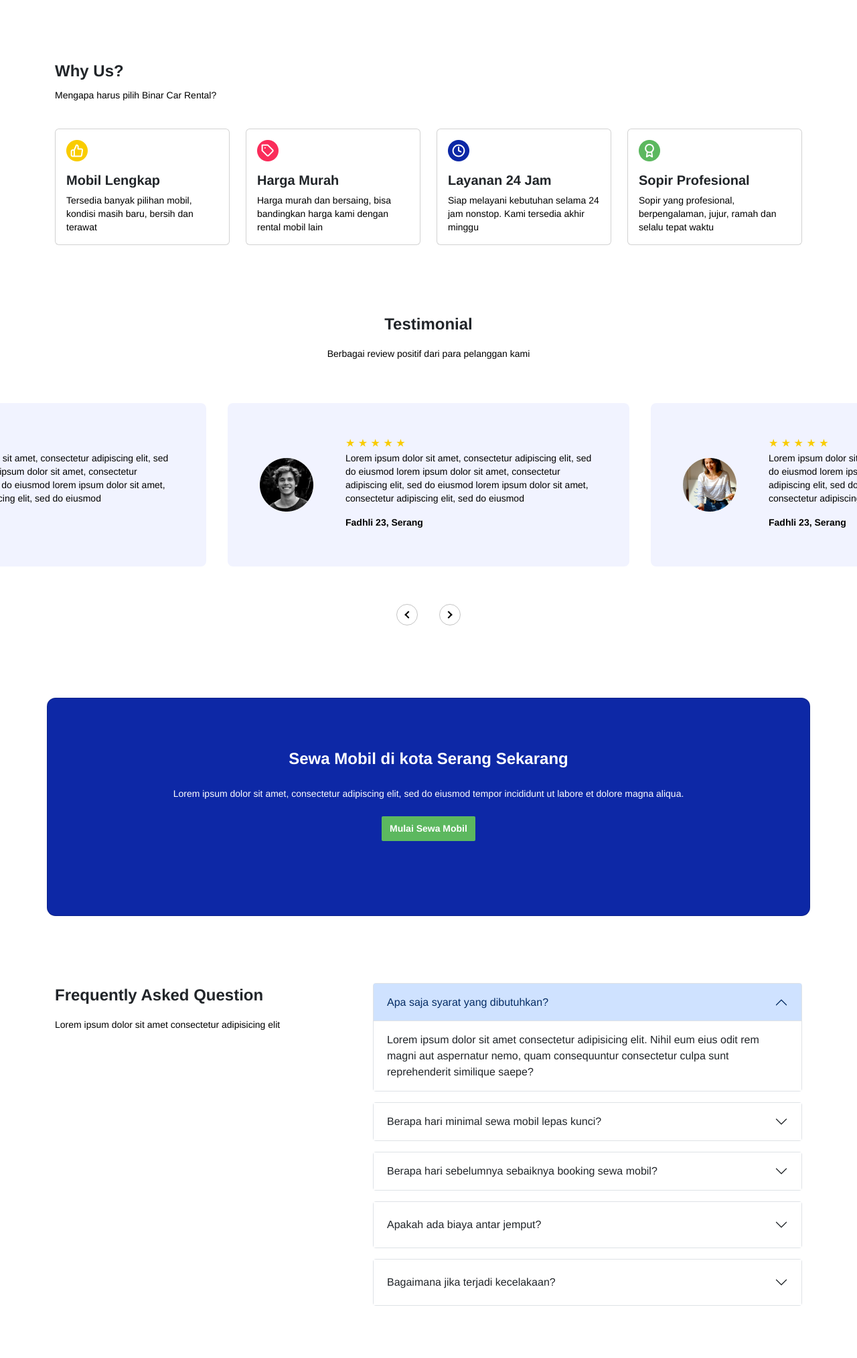
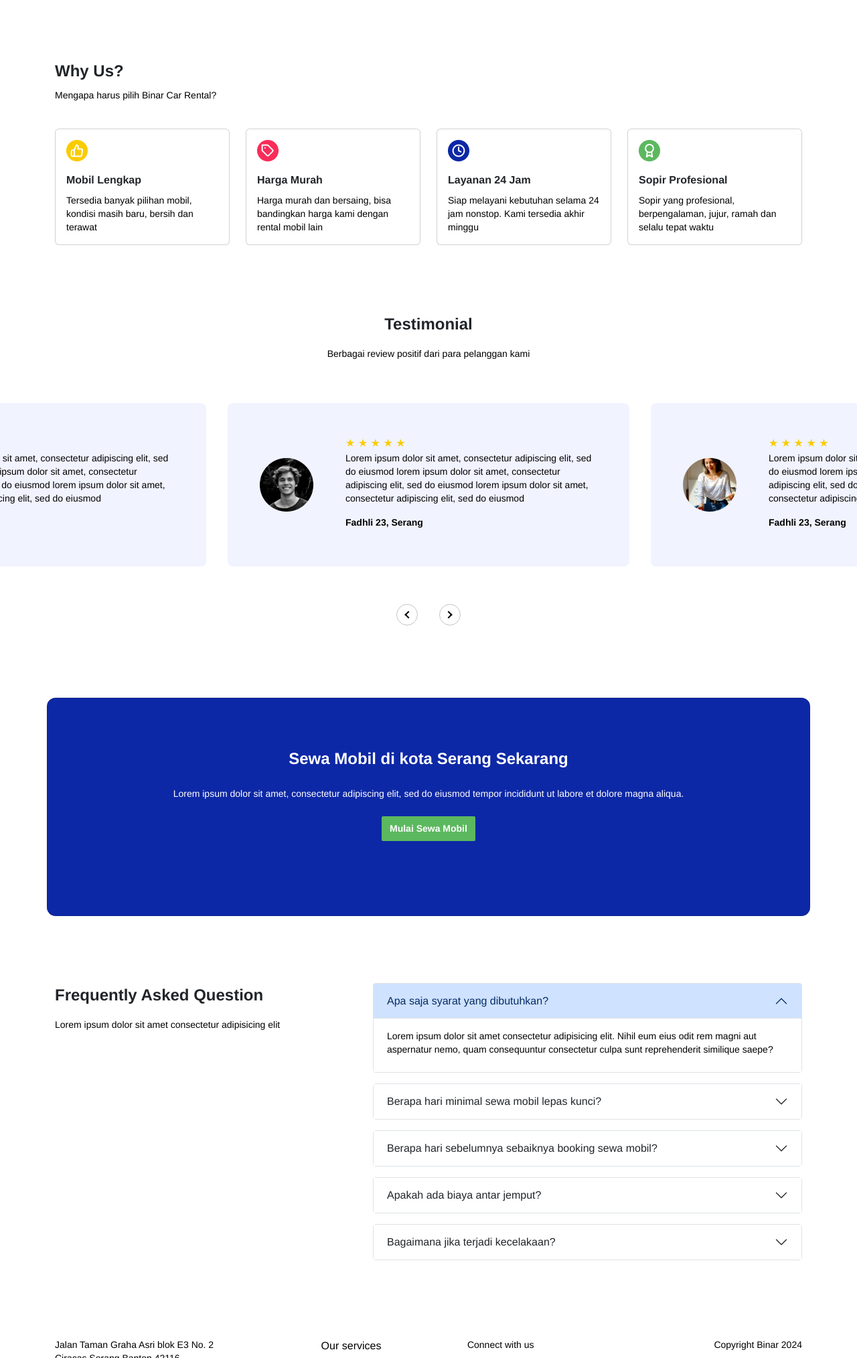
Before and after one commit to alreagon/FSW-Challange02, a plain HTML site: page index.html in a window 1280 px wide. Shown: the part 973-3001 px from the top of the page at 67% size. Drawn offline with nearby package versions, Linux system fonts and the light colour scheme; a script that the page names is missing.

Commit message:
clearing the code

```diff
--- a/index.html
+++ b/index.html
@@ -13,20 +13,18 @@
   <!-- AOS -->
   <link rel="stylesheet" href="https://unpkg.com/aos@next/dist/aos.css" />
 
-  <!-- swiper js css bundle -->
+  <!-- Swiper js css bundle -->
   <link rel="stylesheet" href="https://cdn.jsdelivr.net/npm/swiper@11/swiper-bundle.min.css" />
+
   <!-- Local CSS -->
   <link rel="stylesheet" href="/styles/css/style.css" />
 </head>
 
 <body id="home">
-
   <!-- Header start -->
   <header id="head">
-
     <!-- Start navbar -->
     <nav id="navbar" class="navbar navbar-expand-lg fixed-top data ">
-      <!-- <nav id="navbar" class="navbar navbar-expand-lg navbar-light fixed-top mask-custom shadow-0 data"> -->
       <div class="container">
         <a class="navbar-brand ms-0" href="#"><img id="logo" src="/assets/image/logo.png" alt="BCR Logo" /></a>
         <button class="navbar-toggler " type="button" data-bs-toggle="offcanvas"
@@ -87,8 +85,9 @@
     <!-- Hero-section End -->
   </header>
   <!-- Header end -->
+
+
   <main>
-
     <!-- Our-service Start-->
     <section id="our-service">
       <div class="container">
@@ -146,7 +145,7 @@
             <div class="card card-why-us">
               <div class="card-body">
                 <img src="assets/image/icon_complete.png" width="32px" />
-                <h5 class="card-title mt-3 fw-bold">Mobil Lengkap</h5>
+                <h3 class="card-title mt-3 fw-bold">Mobil Lengkap</h3>
                 <p class="card-text">
                   Tersedia banyak pilihan mobil, kondisi masih baru, bersih
                   dan terawat
@@ -159,7 +158,7 @@
             <div class="card card-why-us">
               <div class="card-body">
                 <img src="assets/image/icon_price.png" width="32px" />
-                <h5 class="card-title mt-3 fw-bold">Harga Murah</h5>
+                <h3 class="card-title mt-3 fw-bold">Harga Murah</h3>
                 <p class="card-text">
                   Harga murah dan bersaing, bisa bandingkan harga kami dengan
                   rental mobil lain
@@ -172,7 +171,7 @@
             <div class="card card-why-us">
               <div class="card-body">
                 <img src="assets/image/icon_24hrs.png" width="32px" />
-                <h5 class="card-title mt-3 fw-bold">Layanan 24 Jam</h5>
+                <h3 class="card-title mt-3 fw-bold">Layanan 24 Jam</h3>
                 <p class="card-text">
                   Siap melayani kebutuhan selama 24 jam nonstop. Kami
                   tersedia akhir minggu
@@ -185,7 +184,7 @@
             <div class="card card-why-us">
               <div class="card-body">
                 <img src="assets/image/icon_professional.png" width="32px" />
-                <h5 class="card-title mt-3 fw-bold">Sopir Profesional</h5>
+                <h3 class="card-title mt-3 fw-bold">Sopir Profesional</h3>
                 <p class="card-text">
                   Sopir yang profesional, berpengalaman, jujur, ramah dan
                   selalu tepat waktu
@@ -348,94 +347,100 @@
       <div class="container">
         <div class="row">
           <div class="col-lg-5 col-md-5 col-sm-12 col-xs-12 title-faq-section">
-            <h2 class="fw-bold pb-2" data-aos="fade-right" data-aos-duration="1000">Frequently Asked Question</h2>
-            <p class="pb-2" data-aos-delay="200" data-aos="fade-right" data-aos-duration="1000">
+            <h2 class="faq-h2 fw-bold pb-2" data-aos="fade-right" data-aos-duration="1000">Frequently Asked Question
+            </h2>
+            <p class="faq-p pb-2" data-aos-delay="200" data-aos="fade-right" data-aos-duration="1000">
               Lorem ipsum dolor sit amet consectetur adipisicing elit
             </p>
           </div>
           <div class="col-lg-7 col-md-7 col-sm-12 col-xs-12">
             <div class="accordion accordion-flush" id="accordionExample">
               <div class="accordion-item border rounded-1 " data-aos="fade-down" data-aos-duration="1000">
-                <h3 class="accordion-header " id="headingOne">
+                <h4 class="accordion-header " id="headingOne">
                   <button class="accordion-button" type="button" data-bs-toggle="collapse" data-bs-target="#collapseOne"
                     aria-expanded="true" ria-controls="collapseOne">Apa saja syarat yang dibutuhkan?</button>
-                </h3>
+                </h4>
                 <div id="collapseOne" class="accordion-collapse collapse show" aria-labelledby="headingOne"
                   data-bs-parent="#accordionExample">
                   <div class="accordion-body">
-                    Lorem ipsum dolor sit amet consectetur adipisicing elit.
+                    <h5>Lorem ipsum dolor sit amet consectetur adipisicing elit.
                       Nihil eum eius odit rem magni aut aspernatur nemo, quam
                       consequuntur consectetur culpa sunt reprehenderit
                       similique saepe?
+                    </h5>
                   </div>
                 </div>
               </div>
               <div class="accordion-item border rounded-1" data-aos-delay="100" data-aos="fade-down"
                 data-aos-duration="1000">
-                <h3 class="accordion-header" id="headingTwo">
+                <h4 class="accordion-header" id="headingTwo">
                   <button class="accordion-button collapsed" type="button" data-bs-toggle="collapse"
                     data-bs-target="#collapseTwo" aria-expanded="false" aria-controls="collapseTwo"> Berapa hari minimal
                     sewa mobil lepas kunci?</button>
-                </h3>
+                </h4>
                 <div id="collapseTwo" class="accordion-collapse collapse" aria-labelledby="headingTwo"
                   data-bs-parent="#accordionExample">
                   <div class="accordion-body">
-                    Lorem ipsum dolor sit amet consectetur adipisicing elit.
+                    <h5>Lorem ipsum dolor sit amet consectetur adipisicing elit.
                       Nihil eum eius odit rem magni aut aspernatur nemo, quam
                       consequuntur consectetur culpa sunt reprehenderit
                       similique saepe?
+                    </h5>
                   </div>
                 </div>
               </div>
               <div class="accordion-item border rounded-1" data-aos-delay="200" data-aos="fade-down"
                 data-aos-duration="1000">
-                <h3 class="accordion-header" id="headingThree"><button class="accordion-button collapsed" type="button"
+                <h4 class="accordion-header" id="headingThree"><button class="accordion-button collapsed" type="button"
                     data-bs-toggle="collapse" data-bs-target="#collapseThree" aria-expanded="false"
                     aria-controls="collapseThree"> Berapa hari sebelumnya sebaiknya booking sewa mobil?</button>
-                </h3>
+                </h4>
                 <div id="collapseThree" class="accordion-collapse collapse" aria-labelledby="headingThree"
                   data-bs-parent="#accordionExample">
                   <div class="accordion-body">
-                    Lorem ipsum dolor sit amet consectetur adipisicing elit.
+                    <h5>Lorem ipsum dolor sit amet consectetur adipisicing elit.
                       Nihil eum eius odit rem magni aut aspernatur nemo, quam
                       consequuntur consectetur culpa sunt reprehenderit
                       similique saepe?
+                    </h5>
                   </div>
                 </div>
               </div>
               <div class="accordion-item border rounded-1" data-aos-delay="300" data-aos="fade-down"
                 data-aos-duration="1000">
-                <h2 class="accordion-header" id="headingFour">
+                <h4 class="accordion-header" id="headingFour">
                   <button class="accordion-button collapsed" type="button" data-bs-toggle="collapse"
                     data-bs-target="#collapseFour" aria-expanded="false" aria-controls="collapseFour">
                     Apakah ada biaya antar jemput?
                   </button>
-                </h2>
+                </h4>
                 <div id="collapseFour" class="accordion-collapse collapse" aria-labelledby="headingFour"
                   data-bs-parent="#accordionExample">
                   <div class="accordion-body">
-                    Lorem ipsum dolor sit amet consectetur adipisicing elit.
+                    <h5>Lorem ipsum dolor sit amet consectetur adipisicing elit.
                       Nihil eum eius odit rem magni aut aspernatur nemo, quam
                       consequuntur consectetur culpa sunt reprehenderit
                       similique saepe?
+                    </h5>
                   </div>
                 </div>
               </div>
               <div class="accordion-item border rounded-1" data-aos-delay="400" data-aos="fade-down"
                 data-aos-duration="1000">
-                <h2 class="accordion-header" id="headingFive">
+                <h4 class="accordion-header" id="headingFive">
                   <button class="accordion-button collapsed" type="button" data-bs-toggle="collapse"
                     data-bs-target="#collapseFive" aria-expanded="false" aria-controls="collapseFive">
                     Bagaimana jika terjadi kecelakaan?
                   </button>
-                </h2>
+                </h4>
                 <div id="collapseFive" class="accordion-collapse collapse" aria-labelledby="headingFive"
                   data-bs-parent="#accordionExample">
                   <div class="accordion-body">
-                    Lorem ipsum dolor sit amet consectetur adipisicing elit.
+                    <h5>Lorem ipsum dolor sit amet consectetur adipisicing elit.
                       Nihil eum eius odit rem magni aut aspernatur nemo, quam
                       consequuntur consectetur culpa sunt reprehenderit
                       similique saepe?
+                    </h5>
                   </div>
                 </div>
               </div>
@@ -447,11 +452,13 @@
     <!-- FAQ End -->
 
   </main>
+
+
   <!-- Footer Start -->
   <footer id="footer-section">
     <div class="container-md d-flex flex-column flex-lg-row justify-content-between footer-container">
       <div class="address footer-child">
-        <p>Jalan Taman Graha Asri blok E3 No. 2<br>Ciracas Serang Banten 42110</p>
+        <p>Jalan Taman Graha Asri blok E3 No. 2<br>Ciracas Serang Banten 42116</p>
         <p>binarcarrental@gmail.com</p>
         <p>081-233-334-808</p>
       </div>
--- a/styles/css/style.css
+++ b/styles/css/style.css
@@ -5,6 +5,7 @@
 }
 
 body {
+  min-height: 100vh;
   overflow: hidden;
   overflow-y: scroll;
   scroll-behavior: smooth;
@@ -34,6 +35,13 @@ h4 {
   font-size: 14px;
   font-weight: bold;
   font-weight: 700;
+  line-height: 20px;
+  color: black;
+}
+
+h5 {
+  font-size: 14px;
+  font-weight: normal;
   line-height: 20px;
   color: black;
 }
@@ -124,7 +132,6 @@ section {
 }
 
 /* Content Distance */
-
 .jumbotron {
   padding-top: 80px;
   margin-bottom: 100px;
@@ -242,7 +249,7 @@ section {
   transform: rotate(180deg);
 }
 
-/* banner */
+/* Banner */
 
 .cta-banner {
   text-align: center;
@@ -255,8 +262,8 @@ section {
 
 /* Footer */
 footer {
-  margin-bottom: 100px;
   margin-top: 100px;
+  min-height: 40vh;
 }
 
 .footer {
@@ -295,7 +302,6 @@ footer {
   color: #0d28a6;
   text-decoration: double;
 }
-/* Footer end */
 
 /* Responsif */
 
@@ -338,6 +344,7 @@ footer {
 
   img#jumbo {
     margin-right: 0%;
+    margin-top: 24px;
   }
 
   #service-img {
@@ -370,7 +377,6 @@ footer {
   }
 
   /* Testimonial section */
-
   .carousel-card {
     flex-direction: column;
   }
@@ -421,6 +427,14 @@ footer {
     height: 400px;
   }
 
+  /* FAQ section */
+  .faq-h2 {
+    text-align: center;
+  }
+  .faq-p {
+    text-align: center;
+  }
+
   /* Footer section */
   .navigation {
     align-items: flex-start;
@@ -431,9 +445,11 @@ footer {
   .footer-child ul {
     padding-left: 0px;
   }
-
+  .copyright {
+    margin-top: 16px;
+  }
   footer {
-    margin-bottom: 60px;
     margin-top: 60px;
+    min-height: 80vh;
   }
 }
```
Lines whose indentation alone changed are shown as unchanged.
